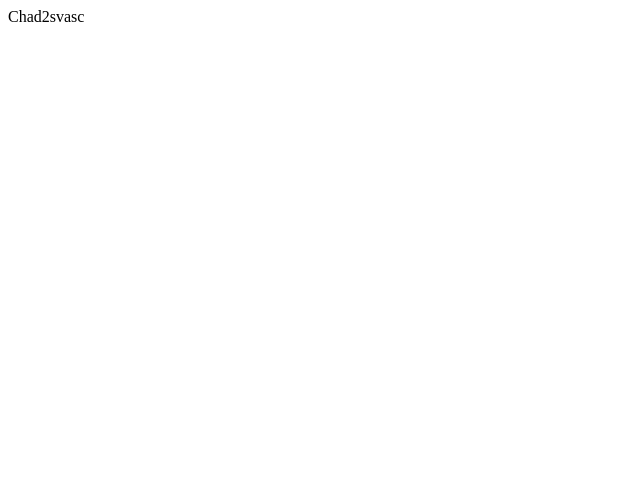
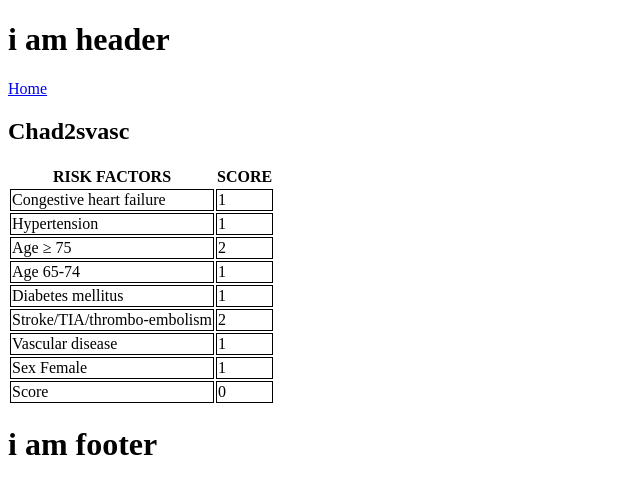
Before and after one commit to cheb4/cardioCalc, a React (Create React App) app: page /calculator/chad2svasc in a window 1280 px wide. Shown: the top 494 px of the page, without its empty margins (0-640 px from the left). Built offline with nearby package versions, Linux system fonts and the light colour scheme.

Commit message:
working risk factors

```diff
--- a/src/App.css
+++ b/src/App.css
@@ -17,11 +17,24 @@
   border: 1px solid #ccc;
   border-radius: 5px;
 }
+.creatine-select {
+  appearance: none;
+  /* safari */
+  -webkit-appearance: none;
+  /* other styles for aesthetics */
+  /* width: 100%; */
+  font-size: 1.15rem;
+  padding: 0.675em 6em 0.675em 1em;
+  background-color: #fff;
+  border: 1px solid #caced1;
+  border-radius: 0.25rem;
+  color: #000;
+  cursor: pointer;
+}
 
-/* label {
-  width: 100%;
-  padding: 10px;
-  margin-bottom: 15px;
-  border: 1px solid #ccc;
-  border-radius: 5px;
-} */
+.chad-risk-table td {
+  border: 1px solid black;
+}
+.risk-selected-active {
+  background-color: red;
+}
--- a/src/calculators/Chad2svasc/Chad2svasc.js
+++ b/src/calculators/Chad2svasc/Chad2svasc.js
@@ -1,7 +1,118 @@
-import React from "react";
+import React, { useState } from "react";
+import { useEffect } from "react";
+import Header from "../../Header/Header";
+import Footer from "../../Footer/Footer";
+import RowElement from "./RowElement";
 
 const Chad2svasc = () => {
-  return <div>Chad2svasc</div>;
+  const [score, setScore] = useState(0);
+  //
+  const [CongestiveHeartFailure, setCongestiveHeartFailure] = useState(0);
+  const [Hypertension, setHypertension] = useState(0);
+  const [ageMorethan75, setAgeMorethan75] = useState(0);
+  const [ageBetween65And74, setAgeBetween65And74] = useState(0);
+  const [diabetus, setDiabetus] = useState(0);
+  const [stroke, setStroke] = useState(0);
+  const [vascular, setVascular] = useState(0);
+  const [Female, setFemale] = useState(0);
+
+  useEffect(() => {
+    setScore(
+      CongestiveHeartFailure +
+        Hypertension +
+        ageMorethan75 +
+        ageBetween65And74 +
+        diabetus +
+        stroke +
+        vascular +
+        Female
+    );
+  }, [
+    CongestiveHeartFailure,
+    Hypertension,
+    ageMorethan75,
+    ageBetween65And74,
+    diabetus,
+    stroke,
+    vascular,
+    Female,
+  ]);
+
+  return (
+    <div>
+      <Header />
+      <div className="chadContainer">
+        <h2>Chad2svasc</h2>
+        <div className="chad-risk-factors">
+          <table className="chad-risk-table">
+            <thead>
+              <tr>
+                <th>RISK FACTORS</th>
+                <th>SCORE</th>
+              </tr>
+            </thead>
+            <tbody>
+              <RowElement
+                riskFactor={"Congestive heart failure"}
+                score={1}
+                controller={setCongestiveHeartFailure}
+                currentState={CongestiveHeartFailure}
+              />
+              <RowElement
+                riskFactor={"Hypertension"}
+                score={1}
+                controller={setHypertension}
+                currentState={Hypertension}
+              />
+              <RowElement
+                riskFactor={"Age ≥ 75"}
+                score={2}
+                controller={setAgeMorethan75}
+                currentState={ageMorethan75}
+              />
+              <RowElement
+                riskFactor={"Age 65-74"}
+                score={1}
+                controller={setAgeBetween65And74}
+                currentState={ageBetween65And74}
+              />
+              <RowElement
+                riskFactor={"Diabetes mellitus"}
+                score={1}
+                controller={setDiabetus}
+                currentState={diabetus}
+              />
+              <RowElement
+                riskFactor={"Stroke/TIA/thrombo-embolism"}
+                score={2}
+                controller={setStroke}
+                currentState={stroke}
+              />
+              <RowElement
+                riskFactor={"Vascular disease"}
+                score={1}
+                controller={setVascular}
+                currentState={vascular}
+              />
+              <RowElement
+                riskFactor={"Sex Female"}
+                score={1}
+                controller={setFemale}
+                currentState={Female}
+              />
+
+              <tr>
+                <td>Score</td>
+                <td>{score}</td>
+              </tr>
+            </tbody>
+          </table>
+        </div>
+      </div>
+
+      <Footer />
+    </div>
+  );
 };
 
 export default Chad2svasc;
--- /dev/null
+++ b/src/calculators/Chad2svasc/RowElement.js
@@ -0,0 +1,15 @@
+import React from "react";
+
+function RowElement({ riskFactor, score, controller, currentState }) {
+  return (
+    <tr
+      className={currentState ? "risk-selected-active" : ""}
+      onClick={() => (currentState ? controller(0) : controller(score))}
+    >
+      <td>{riskFactor}</td>
+      <td>{score}</td>
+    </tr>
+  );
+}
+
+export default RowElement;
--- a/src/calculators/Cockcroft-Gault/Cockcroft-Gault.js
+++ b/src/calculators/Cockcroft-Gault/Cockcroft-Gault.js
@@ -26,7 +26,7 @@ const CockcroftGaultCalculator = () => {
       <h1>Kreatinino klirensas</h1>
       <div className="formContainer">
         <label className="cockroft-age">
-          Age (years):
+          Amžius (metais):
           <input
             type="number"
             value={age}
@@ -38,7 +38,7 @@ const CockcroftGaultCalculator = () => {
         </label>
         <br />
         <label className="cockroft-weight">
-          Weight (kg):
+          Svoris (kg):
           <input
             type="number"
             value={weight}
@@ -50,7 +50,7 @@ const CockcroftGaultCalculator = () => {
         </label>
         <br />
         <label className="cockroft-serum">
-          Serum Creatinine (µmol/l):
+          Kreatino kazkas ?? (µmol/l):
           <input
             type="number"
             value={serumCreatinineMgDl}
@@ -62,13 +62,17 @@ const CockcroftGaultCalculator = () => {
         </label>
         <br />
         <label>
-          Gender:
+          Lytis:
           <select
+            className="creatine-select"
             value={isMale}
-            onChange={(e) => setIsMale(e.target.value === "true")}
+            onChange={(e) => {
+              setIsMale(e.target.value === "true");
+              calculate();
+            }}
           >
-            <option value={true}>Male</option>
-            <option value={false}>Female</option>
+            <option value={true}>Vyriška</option>
+            <option value={false}>Moteriška</option>
           </select>
         </label>
         <br />
```
